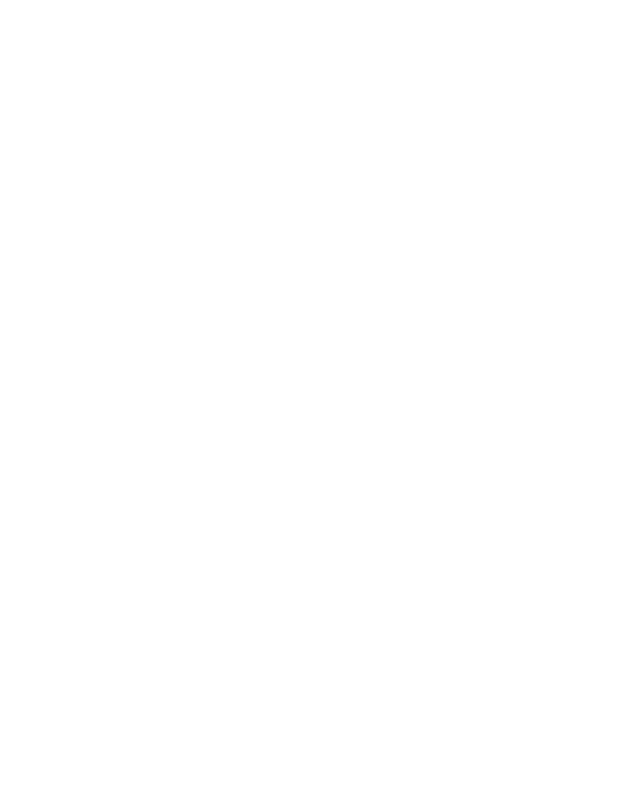
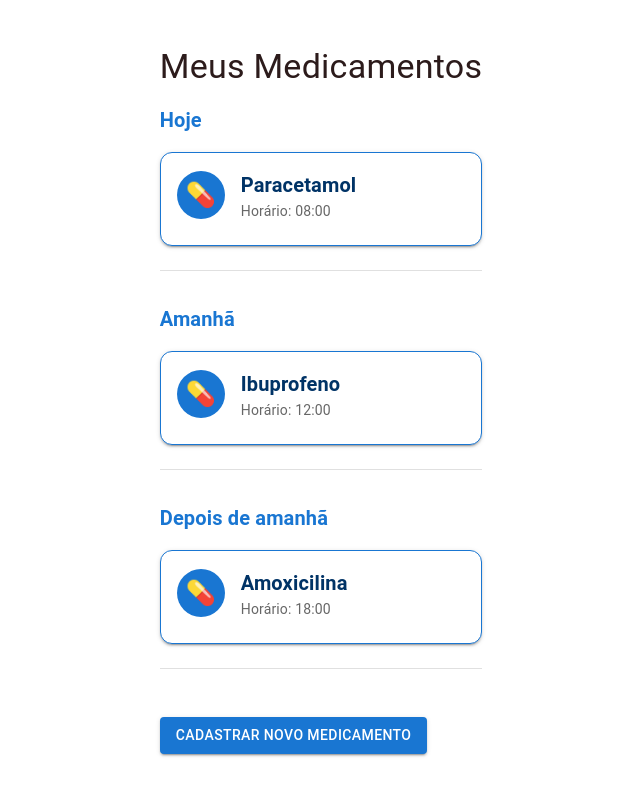
Before and after one commit to aprimeiradeads/ifcode-fe, a React (Vite) app: page /home in a window 1280 px wide. Before the commit this address had no page. Shown: the top 796 px of the page, without its empty margins (319-959 px from the left). Built offline with nearby package versions, Linux system fonts and the light colour scheme.

Commit message:
feat: new home page

```diff
--- a/src/App.tsx
+++ b/src/App.tsx
@@ -2,15 +2,15 @@
 import { Routes, Route } from 'react-router-dom';
 import Login from './pages/Login';
 import Medicines from './pages/Medicines';
-import Alerts from './pages/Alerts';
+import Home from './pages/Home';
 
 function App() {
   return (
     <>
       <Routes>
         <Route path="/" element={<Login />} />
-        <Route path="/medicines" element={<Medicines />} />
-        <Route path="/alerts" element={<Alerts />} />
+  <Route path="/medicines" element={<Medicines />} />
+  <Route path="/home" element={<Home />} />
       </Routes>
     </>
   );
--- a/src/pages/Alerts.tsx
+++ /dev/null
@@ -1,81 +0,0 @@
-import React, { useState, useEffect } from 'react';
-
-interface Alert {
-  id: number;
-  medicine: string;
-  time: string;
-  triggered: boolean;
-}
-
-const initialAlerts: Alert[] = [
-  // Example data, in a real app this would come from medicines or backend
-  { id: 1, medicine: 'Remédio A', time: '08:00', triggered: false },
-  { id: 2, medicine: 'Remédio B', time: '14:00', triggered: false },
-];
-
-const Alerts: React.FC = () => {
-  const [alerts, setAlerts] = useState<Alert[]>(initialAlerts);
-  const [now, setNow] = useState<string>(new Date().toLocaleTimeString([], { hour: '2-digit', minute: '2-digit' }));
-
-  useEffect(() => {
-    const timer = setInterval(() => {
-      setNow(new Date().toLocaleTimeString([], { hour: '2-digit', minute: '2-digit' }));
-    }, 60000); // update every minute
-    return () => clearInterval(timer);
-  }, []);
-
-  useEffect(() => {
-    setAlerts(alerts => alerts.map(a => {
-      if (!a.triggered && a.time === now) {
-        // In a real app, you might use notifications or sound here
-        window.alert('Hora de tomar: ' + a.medicine);
-        return { ...a, triggered: true };
-      }
-      return a;
-    }));
-  }, [now]);
-
-  return (
-    <div
-      style={{
-        maxWidth: 600,
-        margin: '40px auto',
-        padding: 40,
-        border: '2px solid #888',
-        borderRadius: 16,
-        background: '#f9f9f9',
-        fontSize: '1.5rem',
-        lineHeight: 1.7,
-      }}
-    >
-      <h2 style={{ fontSize: '2.5rem', marginBottom: 32 }}>Lembretes de Medicamentos</h2>
-      <p style={{ fontSize: '1.4rem', marginBottom: 24 }}>Agora: <b>{now}</b></p>
-      <ul style={{ marginTop: 32, padding: 0, listStyle: 'none' }}>
-        {alerts.map(alert => (
-          <li
-            key={alert.id}
-            style={{
-              marginBottom: 24,
-              padding: 20,
-              background: alert.triggered ? '#eee' : '#fff',
-              borderRadius: 12,
-              boxShadow: '0 2px 8px #0001',
-              color: alert.triggered ? 'gray' : 'black',
-              fontSize: '1.4rem',
-              display: 'flex',
-              alignItems: 'center',
-              justifyContent: 'space-between',
-            }}
-          >
-            <span>
-              <b style={{ fontSize: '1.6rem' }}>{alert.medicine}</b> - {alert.time}
-              {alert.triggered && <span style={{ marginLeft: 12, fontSize: '1.2rem' }}>(Lembrete enviado)</span>}
-            </span>
-          </li>
-        ))}
-      </ul>
-    </div>
-  );
-};
-
-export default Alerts;
--- /dev/null
+++ b/src/pages/Home.tsx
@@ -0,0 +1,100 @@
+import React from 'react';
+import { useNavigate } from 'react-router-dom';
+import { Button, Typography, Box, Divider, Card, CardContent, Avatar, Stack } from '@mui/material';
+
+// Mock de medicamentos cadastrados
+const mockMedicines = [
+  {
+    id: '1',
+    name: 'Paracetamol',
+    nextDate: new Date(), // hoje
+    time: '08:00',
+  },
+  {
+    id: '2',
+    name: 'Ibuprofeno',
+    nextDate: new Date(Date.now() + 24 * 60 * 60 * 1000), // amanhã
+    time: '12:00',
+  },
+  {
+    id: '3',
+    name: 'Amoxicilina',
+    nextDate: new Date(Date.now() + 2 * 24 * 60 * 60 * 1000), // depois de amanhã
+    time: '18:00',
+  },
+];
+
+function getDayLabel(date: Date) {
+  const today = new Date();
+  today.setHours(0,0,0,0);
+  const d = new Date(date);
+  d.setHours(0,0,0,0);
+  const diff = (d.getTime() - today.getTime()) / (1000 * 60 * 60 * 24);
+  if (diff === 0) return 'Hoje';
+  if (diff === 1) return 'Amanhã';
+  if (diff === 2) return 'Depois de amanhã';
+  return d.toLocaleDateString();
+}
+
+const grouped = mockMedicines.reduce((acc, med) => {
+  const label = getDayLabel(med.nextDate);
+  if (!acc[label]) acc[label] = [];
+  acc[label].push(med);
+  return acc;
+}, {} as Record<string, typeof mockMedicines>);
+
+const Home: React.FC = () => {
+  const navigate = useNavigate();
+
+  return (
+    <Box sx={{ p: 3 }}>
+      <Typography variant="h4" gutterBottom>
+        Meus Medicamentos
+      </Typography>
+      {Object.keys(grouped).map(day => (
+        <Box key={day} sx={{ mb: 4 }}>
+          <Typography variant="h6" sx={{ mt: 2, mb: 2, color: '#1976d2', fontWeight: 700 }}>{day}</Typography>
+          <Stack spacing={2}>
+            {grouped[day].map(med => (
+              <Card
+                key={med.id}
+                sx={{
+                  cursor: 'pointer',
+                  transition: 'box-shadow 0.2s',
+                  '&:hover': { boxShadow: 6, background: '#f0f7ff' },
+                  borderRadius: 3,
+                  border: '1.5px solid #1976d2',
+                }}
+                onClick={() => navigate(`/medicines/${med.id}`)}
+                elevation={2}
+              >
+                <CardContent sx={{ display: 'flex', alignItems: 'center', gap: 2 }}>
+                  <Avatar sx={{ bgcolor: '#1976d2', width: 48, height: 48, fontWeight: 700, fontSize: 24 }}>
+                    💊
+                  </Avatar>
+                  <Box sx={{ flex: 1 }}>
+                    <Typography variant="h6" sx={{ fontWeight: 700, color: '#003366' }}>{med.name}</Typography>
+                    <Typography variant="body2" color="text.secondary">
+                      Horário: {med.time}
+                    </Typography>
+                  </Box>
+                </CardContent>
+              </Card>
+            ))}
+          </Stack>
+          <Divider sx={{ mt: 3 }} />
+        </Box>
+      ))}
+      <Button
+        variant="contained"
+        color="primary"
+        onClick={() => navigate('/medicines')}
+        sx={{ mt: 2 }}
+      >
+        Cadastrar novo medicamento
+      </Button>
+    </Box>
+  );
+};
+
+export default Home;
--- a/src/pages/Login.tsx
+++ b/src/pages/Login.tsx
@@ -1,14 +1,17 @@
 import React from 'react';
 import { GoogleOAuthProvider, GoogleLogin } from '@react-oauth/google';
+import { useNavigate } from 'react-router-dom';
 import medicineImg from '../assets/medicine.png';
 
 
 const clientId = '348278684462-f7fnir5fer4hd2b5v2hdpe9530v6cce5.apps.googleusercontent.com';
 
 const Login: React.FC = () => {
+    const navigate = useNavigate();
     const handleSuccess = (credentialResponse: unknown) => {
         alert('Login realizado com sucesso!');
         console.log(credentialResponse);
+        navigate('/home');
     };
 
     const handleError = () => {
--- a/src/pages/Medicines.tsx
+++ b/src/pages/Medicines.tsx
@@ -1,4 +1,5 @@
 import React, { useState } from 'react';
+import { useNavigate } from 'react-router-dom';
 import TextField from '@mui/material/TextField';
 import Select from '@mui/material/Select';
 import MenuItem from '@mui/material/MenuItem';
@@ -20,6 +21,7 @@
 }
 
 const Medicines: React.FC = () => {
+    const navigate = useNavigate();
     const [medicines, setMedicines] = useState<Medicine[]>([]);
     const [name, setName] = useState('');
     const [description, setDescription] = useState('');
@@ -29,10 +31,7 @@
     const [durationType, setDurationType] = useState<'sempre' | 'quantidade' | 'data'>('sempre');
     const [durationAmount, setDurationAmount] = useState('');
     const [durationEndDate, setDurationEndDate] = useState('');
-    // idUser removido
     const [times, setTimes] = useState<string[]>(['']);
-    // ...
-    // useEffect para idUser removido
     const [editId, setEditId] = useState<string | null>(null);
 
     const handleAddOrUpdate = (e: React.FormEvent) => {
@@ -68,7 +67,6 @@
         setDurationAmount('');
         setDurationEndDate('');
         setTimes(['']);
-    // idUser removido
     };
 
     const handleEdit = (id: string) => {
@@ -83,7 +81,6 @@
             setDurationAmount(med.durationAmount ? med.durationAmount.toString() : '');
             setDurationEndDate(med.durationEndDate || '');
             setTimes(med.times && med.times.length > 0 ? med.times : ['']);
-            // idUser removido
             setEditId(id);
         }
     };
@@ -100,6 +97,14 @@
                     <span role="img" aria-label="Remédio" style={{ marginRight: 12 }}></span>
                     Medicamentos
                 </h2>
+                <Button
+                    variant="outlined"
+                    color="primary"
+                    onClick={() => navigate('/home')}
+                    style={{ marginBottom: 24, fontWeight: 'bold' }}
+                >
+                    Voltar para Home
+                </Button>
                 <Box component="form"
                     onSubmit={handleAddOrUpdate}
                     sx={{ display: 'flex', flexDirection: 'column', gap: 2, bgcolor: '#fff', borderRadius: 3, p: { xs: 2, sm: 3 }, boxShadow: 2, border: '2px solid #1976d2' }}
@@ -217,7 +222,6 @@
                         )}
                     </div>
                 ))}
-                {/* idUser removido */}
                 <Button
                     type="submit"
                     variant="contained"
```
